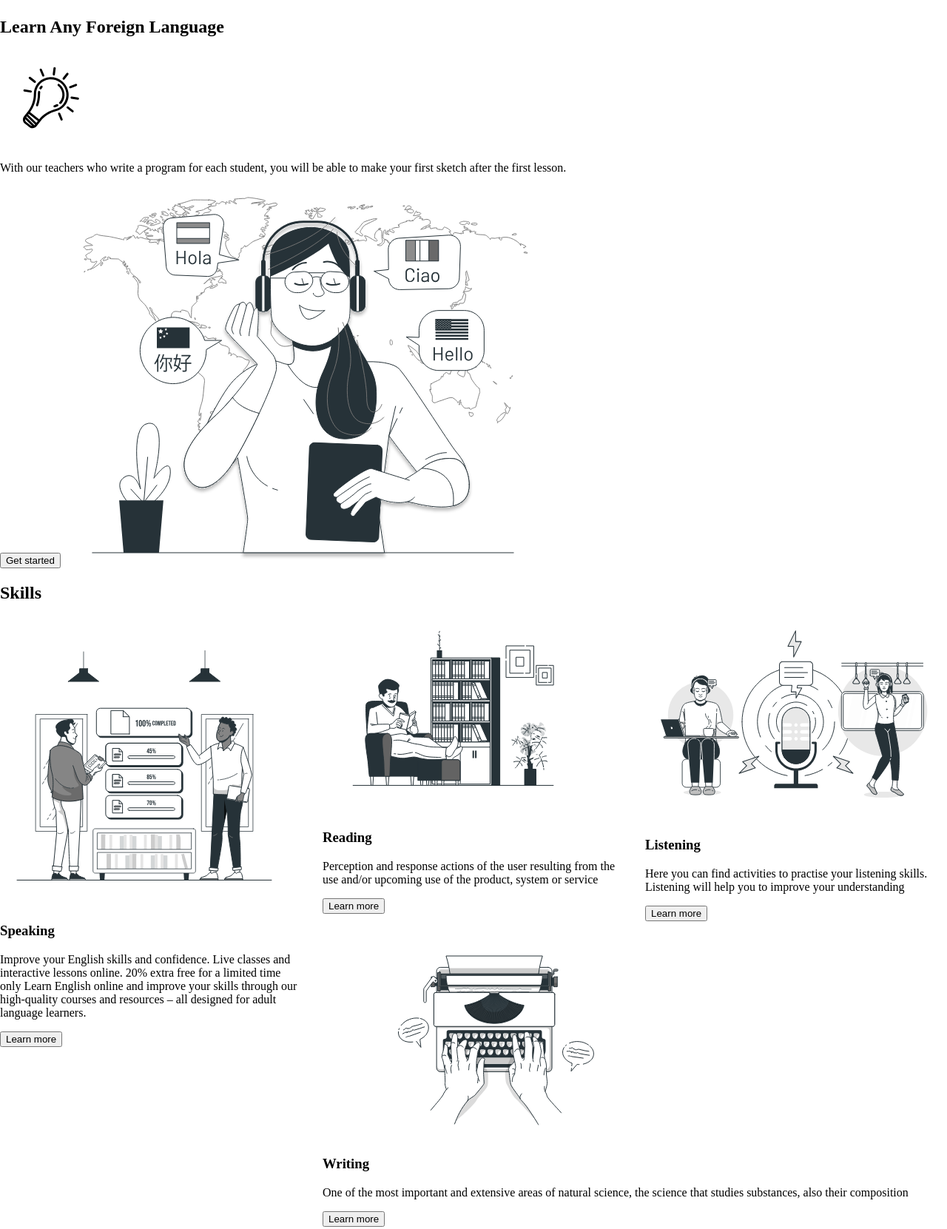
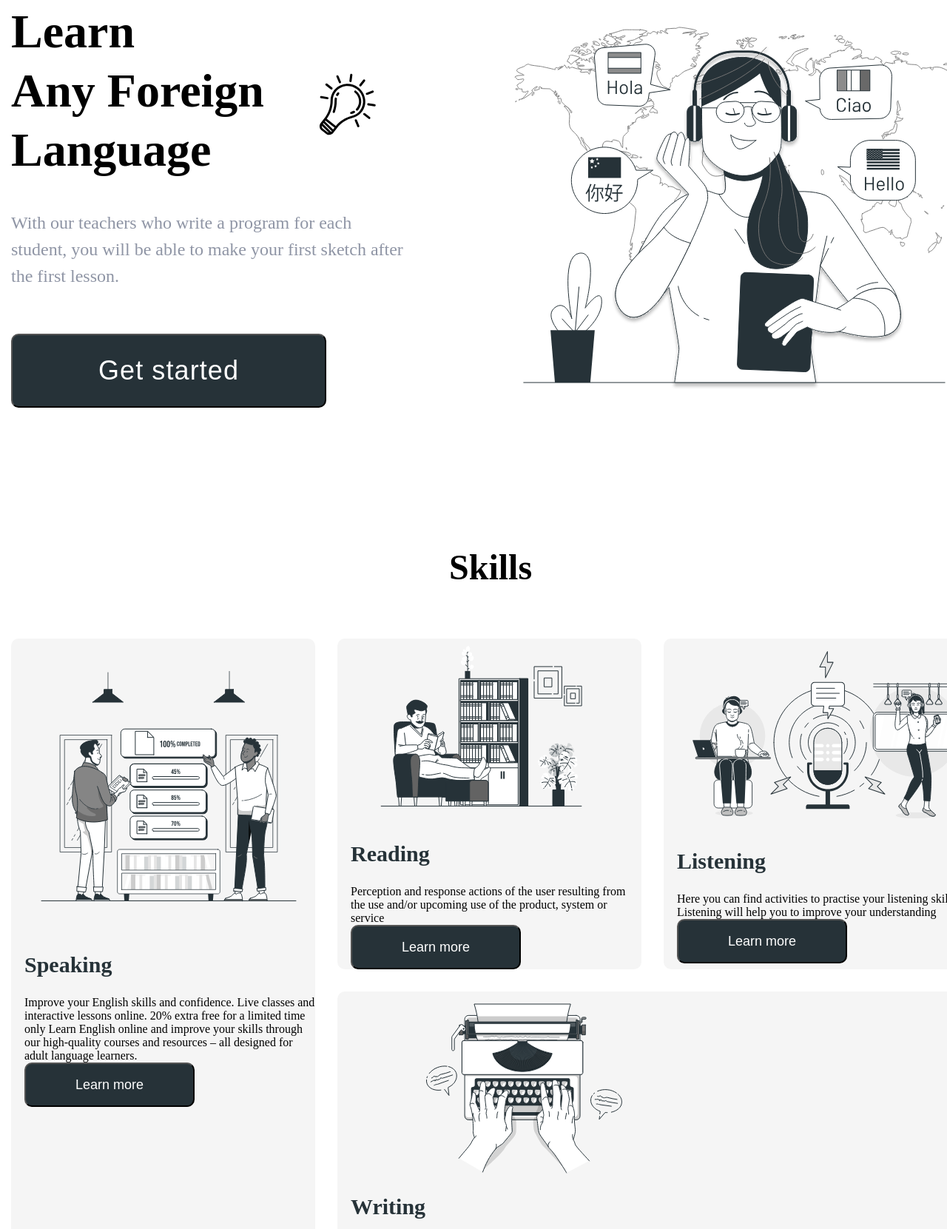
Before and after one commit to Voloshun555/practice, a plain HTML site: page index.html in a window 1280 px wide. Shown: the part 166-1827 px from the top of the page at 74% size. Drawn offline with Linux system fonts and the light colour scheme.

Commit message:
позиціонування

```diff
--- a/css/stylis.css
+++ b/css/stylis.css
@@ -7,6 +7,21 @@
 
 body{
     margin: 0;
+}
+
+h1,
+h2,
+h3,
+h4,
+h5,
+h6,
+p{
+    margin: 0px;
+    padding: 0px;
+}
+
+button{
+    cursor: pointer;
 }
 
 ul{
@@ -22,7 +37,7 @@ ul{
 margin-left: auto;
 margin-right: auto;
 
-outline: 1px solid red;
+
     width: 1338px;
     padding-left: 15px;
     padding-right: 15px;
@@ -57,6 +72,80 @@ border-radius: 10px;
         padding-bottom: 20px;
     }
 
+ /* ==================== hero ========================== */
+.section-hero{
+display: flex;
+padding-bottom: 180px;
+}
+
+.hero-block{
+   display: flex;
+   flex-wrap: wrap;
+}
+
+.hero-title{
+width: 386px;
+height: 240px;
+
+font-weight: 600;
+font-size: 64px;
+line-height: 1.25;
+
+color: #000000;
+
+margin-bottom: 40px;
+
+}
+
+.hero-text{
+width: 540px;
+height: 108px;
+
+font-size: 24px;
+line-height: 36px;
+
+color: #8F95A5;
+
+margin-bottom: 60px;
+}
+
+.btn-hero{
+width: 426px;
+height: 100px;
+
+background: #263238;
+border-radius: 10px;
+
+font-weight: 400;
+font-size: 36px;
+
+letter-spacing: 0.03em;
+
+color: #FFFFFF;
+
+cursor: pointer;
+
+}
+
+/* <!-- ================= skills =========================--> */
+
+
+.skills-title{
+    margin-left: auto;
+    margin-right: auto;
+    margin-bottom: 60px;
+
+    width: 124px;
+    height: 72px;
+
+    font-weight: 600;
+    font-size: 48px;
+    line-height: 1.5;
+
+    color: #000000;
+
+
+}
 
 
     .skills-parent {
@@ -67,7 +156,57 @@ border-radius: 10px;
         grid-row-gap: 30px;
         }
 
-        .parent-speking { grid-area: 1 / 1 / 3 / 2; }
-        .parent-writing { grid-area: 2 / 2 / 3 / 4; }
-        .parent-reding { grid-area: 1 / 2 / 2 / 3; }
-        .parent-listening { grid-area: 1 / 3 / 2 / 4; }
+        .parent-speking { grid-area: 1 / 1 / 3 / 2;
+            background: #F5F5F5;
+            border-radius: 10px;
+            padding-left: 18px;
+         }
+
+         .skills-title-list{
+             width: 144px;
+            height: 45px;
+
+font-size: 30px;
+line-height: 45px;
+
+color: #263238;
+
+margin-bottom: 20px;
+
+         }
+
+.btn-skills{
+    width: 230px;
+height: 60px;
+
+background: #263238;
+border-radius: 10px;
+
+font-weight: 500;
+font-size: 18px;
+line-height: 27px;
+
+color: #FFFFFF;
+
+
+}
+
+         .img-skills{
+            margin-bottom: 24px;
+         }
+
+        .parent-Writing { grid-area: 2 / 2 / 3 / 4;
+            background: #F5F5F5;
+            border-radius: 10px;
+            padding-left: 18px;
+        }
+        .parent-Reading { grid-area: 1 / 2 / 2 / 3;
+            background: #F5F5F5;
+            border-radius: 10px;
+            padding-left: 18px;
+        }
+        .parent-Listening { grid-area: 1 / 3 / 2 / 4;
+            background: #F5F5F5;
+            border-radius: 10px;
+            padding-left: 18px;
+        }
--- a/index.html
+++ b/index.html
@@ -23,56 +23,64 @@
         <button class="header-btn" type="button">Lets Talk</button></div>
 
     </header>
-    <main>
-        <section>
-            <h1>Learn
-                Any Foreign
-                Language</h1>
-                <img src="./photo/bulb-icon.svg" alt="lamp">
-                <p>With our teachers who write a program for
-                    each student, you will be able to make your
-                    first sketch after the first lesson.</p>
-                    <button type="button">Get started</button>
+    <main class="container">
+        <section class="section-hero">
+            <div class="hero-block">
+                <h1 class="hero-title">Learn <br>
+                    Any Foreign
+                    Language</h1>
+                    <img src="./photo/bulb-icon.svg" alt="lamp">
+                    <p class="hero-text">With our teachers who write a program for
+                        each student, you will be able to make your
+                        first sketch after the first lesson.</p>
+                        <button class="btn-hero" type="button">Get started</button>
+            </div>
+
                     <img src="./photo/learning-languages.svg" alt="languages">
         </section>
+
+        <!-- ================= skills =========================-->
         <section>
-<!-- skills -->
-
-            <h2>Skills</h2>
+            <h2 class="skills-title">Skills</h2>
             <ul class="skills-parent">
-                <li class="parent-speking"><img src="./photo/Shared goals-bro 1.svg" alt="Shared goals">
-               <div><h3>Speaking</h3></div>
-                <p>Improve your English skills and confidence.
+                <li class="parent-speking"><img class="img-skills" src="./photo/Shared goals-bro 1.svg" alt="Shared goals">
+               <div>
+                <h3 class="skills-title-list">Speaking</h3>
+            </div>
+                <p>
+                    Improve your English skills and confidence.
                     Live classes and interactive lessons online.
                     20% extra free for a limited time only
 
                     Learn English online and improve your
                     skills through our high-quality courses
                     and resources – all designed for adult language learners.</p>
-                    <button type="button">Learn more</button>
+
+
+                    <button class="btn-skills" type="button">Learn more</button>
             </li>
-                <li class="parent-writing">
+                <li class="parent-Writing">
                     <img src="./photo/Typewriter-bro 1.svg" alt="Typewriter">
-                <h3>Writing</h3>
+                <h3 class="skills-title-list" >Writing</h3>
                 <p>One of the most important and extensive
                     areas of natural science, the science that
                     studies substances, also their composition </p>
-                    <button type="button">Learn more</button>
+                    <button class="btn-skills" type="button">Learn more</button>
             </li>
-                <li class="parent-reding">
+                <li class="parent-Reading">
                     <img src="./photo/House bookshelves-bro 1.svg" alt="House bookshelves">
-                <h3>Reading</h3>
+                <h3 class="skills-title-list" >Reading</h3>
                 <p>Perception and response actions of the user
                     resulting from the use and/or upcoming use
                     of the product, system or service</p>
-                    <button type="button">Learn more</button>
+                    <button class="btn-skills" type="button">Learn more</button>
             </li>
-                <li class="parent-listening">
+                <li class="parent-Listening" >
                     <img src="./photo/Podcast audience-bro 1.svg" alt="Podcast audience">
-                <h3>Listening</h3>
+                <h3 class="skills-title-list" >Listening</h3>
                 <p>Here you can find activities to practise
                     your listening skills. Listening will help you to improve your understanding </p>
-                    <button type="button">Learn more</button>
+                    <button class="btn-skills" type="button">Learn more</button>
             </li>
             </ul>
         </section>
```
